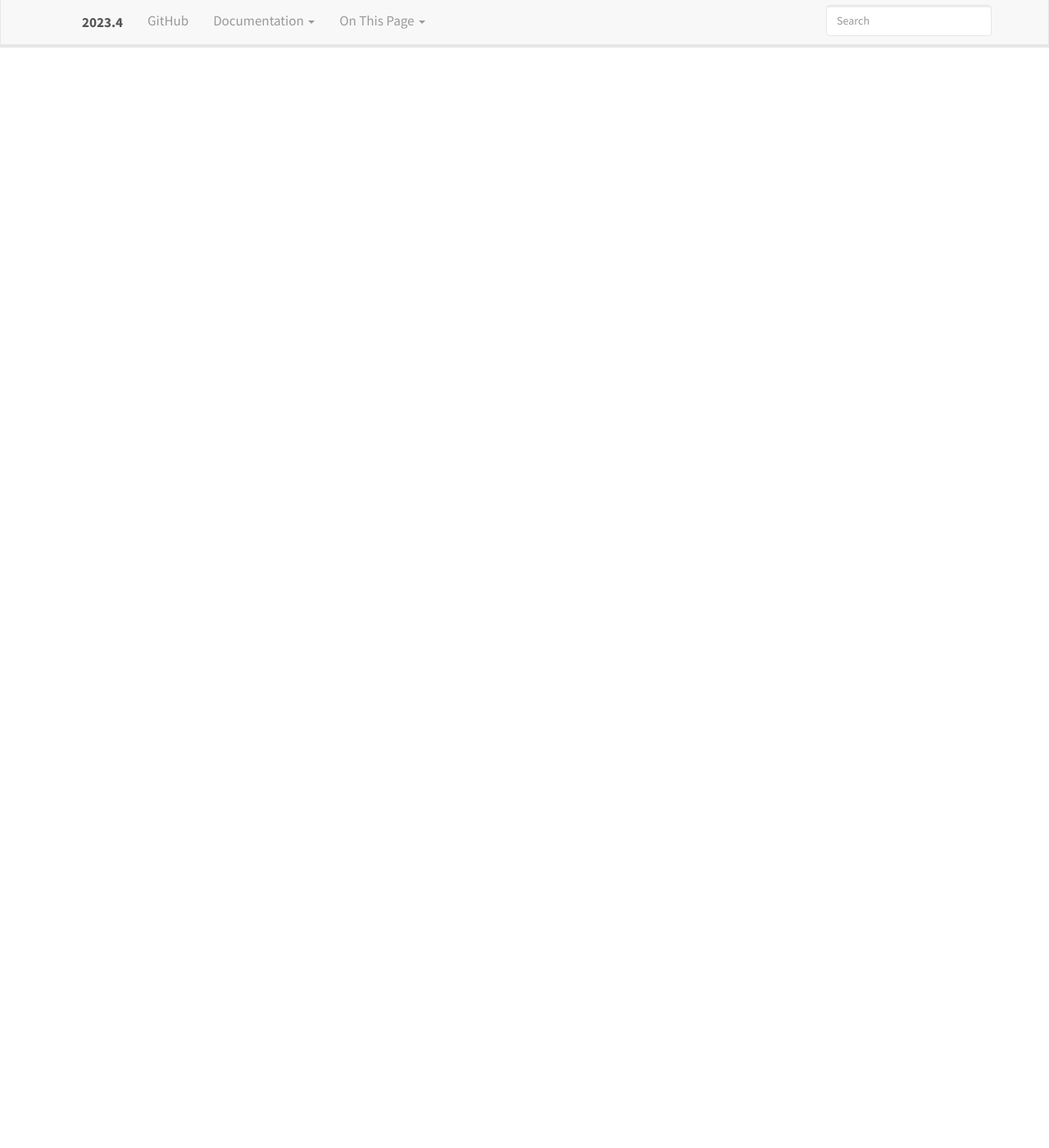
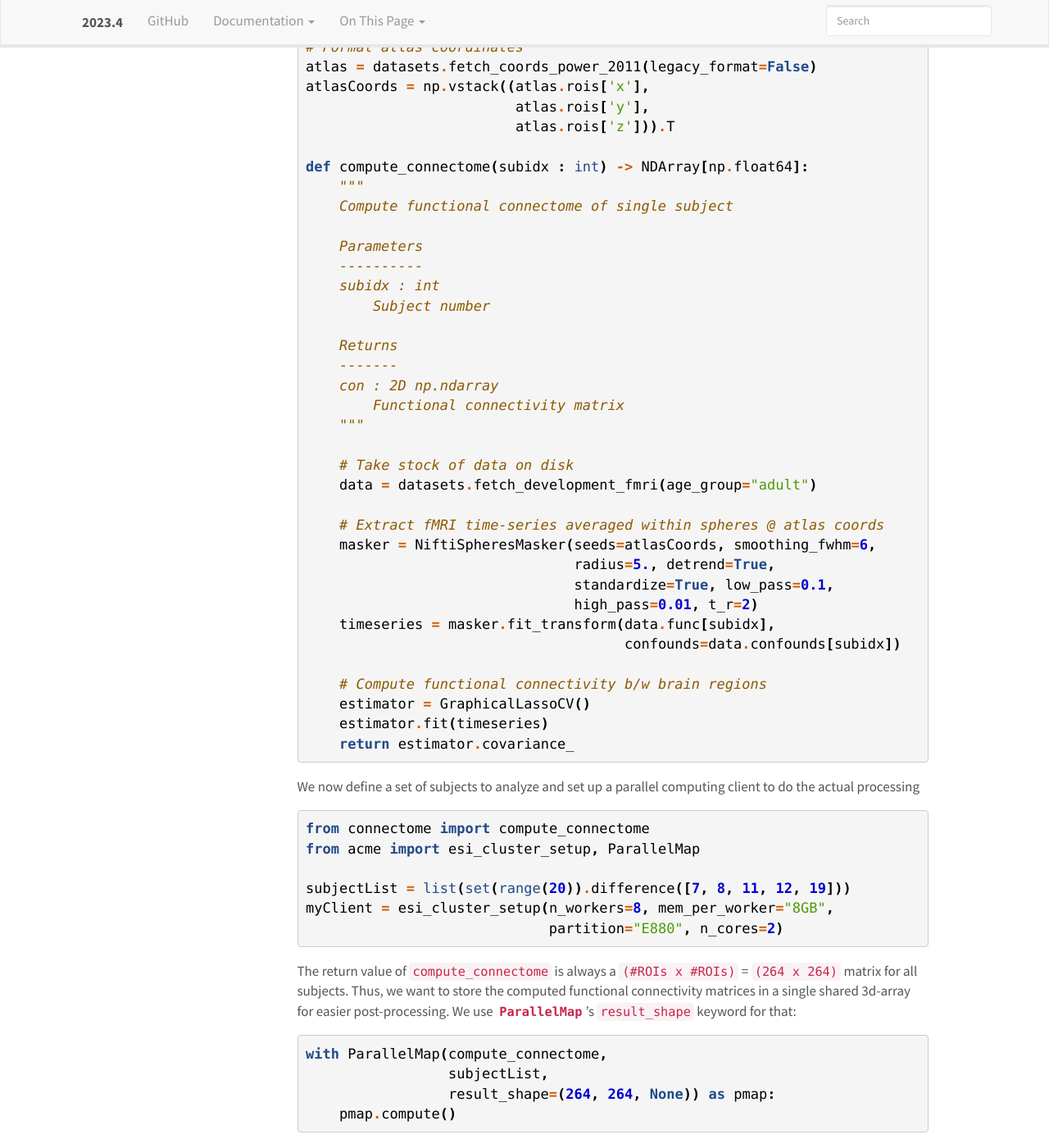
Before and after one commit to esi-neuroscience/acme, a Sphinx documentation site: the page built from doc/source/connectome_tutorial.rst, in a window 1280 px wide and 1400 px high, scrolled down 2345 px. Shown: the whole window at 82% size. Built offline with Sphinx 7.4.7, drawn with Linux system fonts in a browser that asks for light colours; some of the changed text lies outside the part shown.

Commit message:
DOC: Wrapped up FC tutorial + cleanup
- fixed links inside docstrings
- use sub-headings in tutorials
- finalized FC tutorials

On branch release_preps
Changes to be committed:
	modified:   acme/backend.py
	modified:   acme/dask_helpers.py
	modified:   doc/source/classifier_tutorial.rst
	modified:   doc/source/connectome_tutorial.rst
	modified:   doc/source/deeplearning_tutorial.rst
	modified:   doc/source/tutorials.rst

```diff
--- a/doc/source/classifier_tutorial.rst
+++ b/doc/source/classifier_tutorial.rst
@@ -33,7 +33,7 @@ from scikit-learn and splitting it into training and testing sets using the
 
 
 Training and Evaluating The Classifiers
----------------------------------------
+=======================================
 
 Next, we define three scikit-learn classifiers: K nearest neighbors
 (:class:`~sklearn.neighbors.KNeighborsClassifier`), a neural network model
@@ -66,7 +66,7 @@ distribution of accuracies to later compare the confidence intervals. To
 achieve this, we can use `bootstrapping <https://en.wikipedia.org/wiki/Bootstrapping_(statistics)/>`_.
 
 Bootstrapping and Confidence Intervals
---------------------------------------
+======================================
 
 We define a function ``bootstrap_model_accuracy`` that resamples the test
 set *with* replacement and calculates the accuracy of each classifier on
--- a/doc/source/connectome_tutorial.rst
+++ b/doc/source/connectome_tutorial.rst
@@ -65,11 +65,12 @@ removing nuisance regressors shipped with the fMRI dataset
     timeseries = masker.fit_transform(data.func[0],
                                       confounds=data.confounds[0])
 
-The extracted BOLD time-courses are contained in a `(#time-points x #ROIs) = (168 x 264)` array.
-We choose partial correlation as statistical dependence metric for
-computing the functional connectivity across all 264 regions in our atlas.
+The extracted BOLD time-courses are contained in a ``(#time-points x #ROIs)`` = ``(168 x 264)`` array.
+We choose `partial correlation <https://en.wikipedia.org/wiki/Partial_correlation>`_
+as statistical dependence metric for computing the functional connectivity
+across all 264 regions in our atlas.
 Specifically, we compute the sparse inverse covariance matrix of the BOLD
-data with a cross-validated choice of the `$\ell$1` penalty using
+data with a cross-validated choice of the :math:`\ell^1`-penalty using
 scikit-learn's :class:`~sklearn.covariance.GraphicalLassoCV`
 
 .. code-block:: python
@@ -79,21 +80,116 @@ scikit-learn's :class:`~sklearn.covariance.GraphicalLassoCV`
     estimator = GraphicalLassoCV()
     estimator.fit(timeseries)
 
-To visualize the computed inter-areal connectivity of Subject #0, we use
-Nilearns :func:`~nilearn.plotting.plot_connectome`
+To visualize the computed inter-areal functional connectivity of Subject #0,
+we use Nilearns :func:`~nilearn.plotting.plot_connectome`
 
 .. code-block:: python
 
     from nilearn import plotting
 
-    plotting.plot_connectome(con, atlasCoords, title=f"Subject #{subIdx}",
+    plotting.plot_connectome(estimator.covariance_, atlasCoords,
+                             title=f"Subject #{subIdx}",
                              edge_threshold="95%", node_size=20,
                              colorbar=True, edge_vmin=-1, edge_vmax=1,
                              figure=fig)
 
 .. image:: _static/subject0.png
-    :width: 600
+    :width: 75%
     :align: center
     :alt: Subject 0 FC
 
-Now to parallelize...
+Functional Connectivity in Parallel
+===================================
+
+In order to compute the functional connectome of multiple subjects concurrently,
+we first capsulate the computational steps in a Python function called
+``compute_connectome`` which we define inside a dedicated module ``connectome.py``:
+
+.. code-block:: python
+
+   import numpy as np
+   from nilearn import datasets
+   from nilearn.maskers import NiftiSpheresMasker
+   from sklearn.covariance import GraphicalLassoCV
+   from numpy.typing import NDArray
+
+   # Format atlas coordinates
+   atlas = datasets.fetch_coords_power_2011(legacy_format=False)
+   atlasCoords = np.vstack((atlas.rois['x'],
+                            atlas.rois['y'],
+                            atlas.rois['z'])).T
+
+   def compute_connectome(subidx : int) -> NDArray[np.float64]:
+       """
+       Compute functional connectome of single subject
+
+       Parameters
+       ----------
+       subidx : int
+           Subject number
+
+       Returns
+       -------
+       con : 2D np.ndarray
+           Functional connectivity matrix
+       """
+
+       # Take stock of data on disk
+       data = datasets.fetch_development_fmri(age_group="adult")
+
+       # Extract fMRI time-series averaged within spheres @ atlas coords
+       masker = NiftiSpheresMasker(seeds=atlasCoords, smoothing_fwhm=6,
+                                   radius=5., detrend=True,
+                                   standardize=True, low_pass=0.1,
+                                   high_pass=0.01, t_r=2)
+       timeseries = masker.fit_transform(data.func[subidx],
+                                         confounds=data.confounds[subidx])
+
+       # Compute functional connectivity b/w brain regions
+       estimator = GraphicalLassoCV()
+       estimator.fit(timeseries)
+       return estimator.covariance_
+
+We now define a set of subjects to analyze and set up a parallel computing
+client to do the actual processing
+
+.. code-block:: python
+
+   from connectome import compute_connectome
+   from acme import esi_cluster_setup, ParallelMap
+
+   subjectList = list(set(range(20)).difference([7, 8, 11, 12, 19]))
+   myClient = esi_cluster_setup(n_workers=8, mem_per_worker="8GB",
+                                partition="E880", n_cores=2)
+
+
+The return value of ``compute_connectome`` is always a
+``(#ROIs x #ROIs)`` = ``(264 x 264)`` matrix for all subjects. Thus, we
+want to store the computed functional connectivity matrices in a single
+shared 3d-array for easier post-processing. We use :class:`~acme.ParallelMap`'s
+``result_shape`` keyword for that:
+
+.. code-block:: python
+
+   with ParallelMap(compute_connectome,
+                    subjectList,
+                    result_shape=(264, 264, None)) as pmap:
+       pmap.compute()
+
+The resulting array can be accessed like any other HDF5 dataset, e.g., to
+visualize the inter-areal functional connectivity of Subject #4, we
+can use
+
+.. code-block:: python
+
+   import h5py
+
+   sub4 = h5py.File(pmap.results_container, "r")["result_3"][()]
+   plotting.plot_connectome(estimator.covariance_, atlasCoords,
+                            title=f"Subject #{subIdx}",
+                            edge_threshold="95%", node_size=20,
+                            colorbar=True, edge_vmin=-1, edge_vmax=1,
+                            figure=fig)
+
+For more information about using ``result_shape`` and virtual HDF5 datasets,
+see `Collect Results in Single Dataset <https://esi-acme.readthedocs.io/en/latest/userguide.html#collect-results-in-single-dataset>`_
--- a/doc/source/tutorials.rst
+++ b/doc/source/tutorials.rst
@@ -11,6 +11,7 @@ to tackle real-world problems.
 
 - :doc:`Parallel Bootstrapping with ACME <classifier_tutorial>`
 - :doc:`Deep Learning with ACME <deeplearning_tutorial>`
+- :doc:`Functional Connectivity with ACME <connectome_tutorial>`
 
 You have used ACME in your productive work too? We would love to hear from you!
 If you want to share your experience with ACME in form of a tutorial here,
```
Also changed, not shown: doc/source/deeplearning_tutorial.rst (+4 -3 lines), 2 other files.
